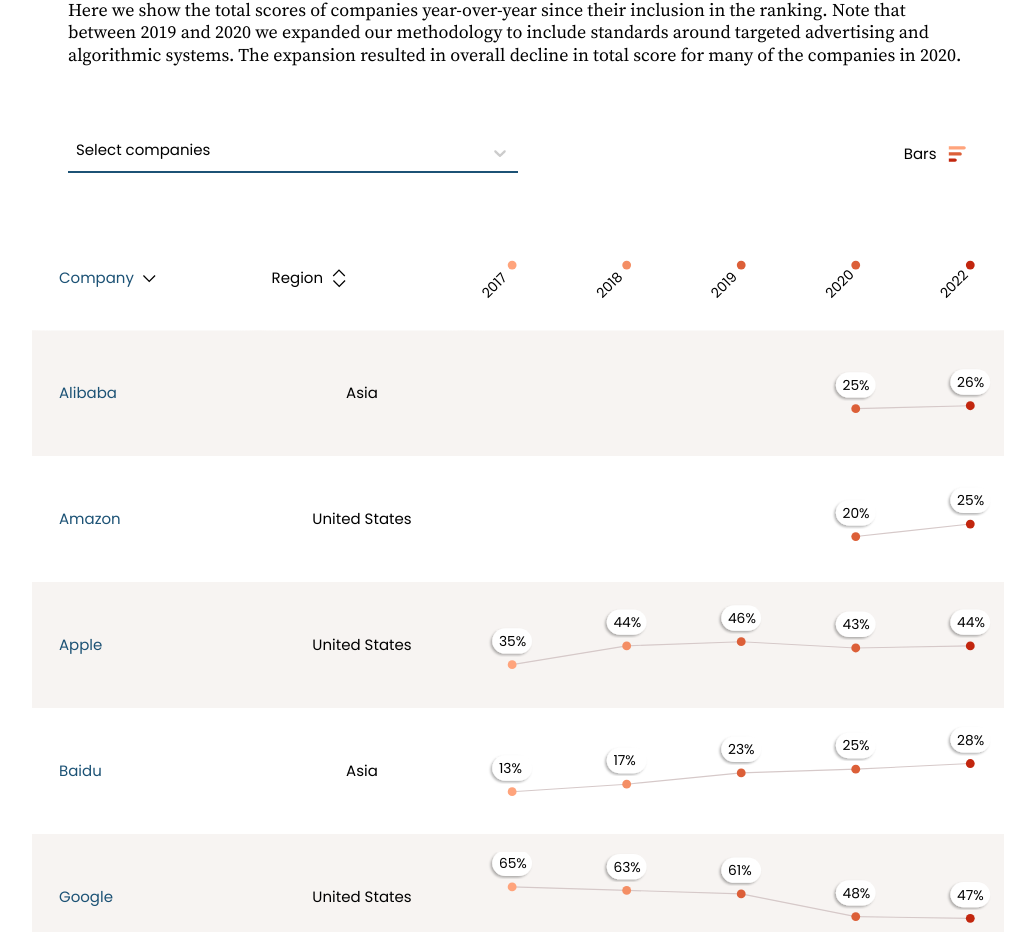
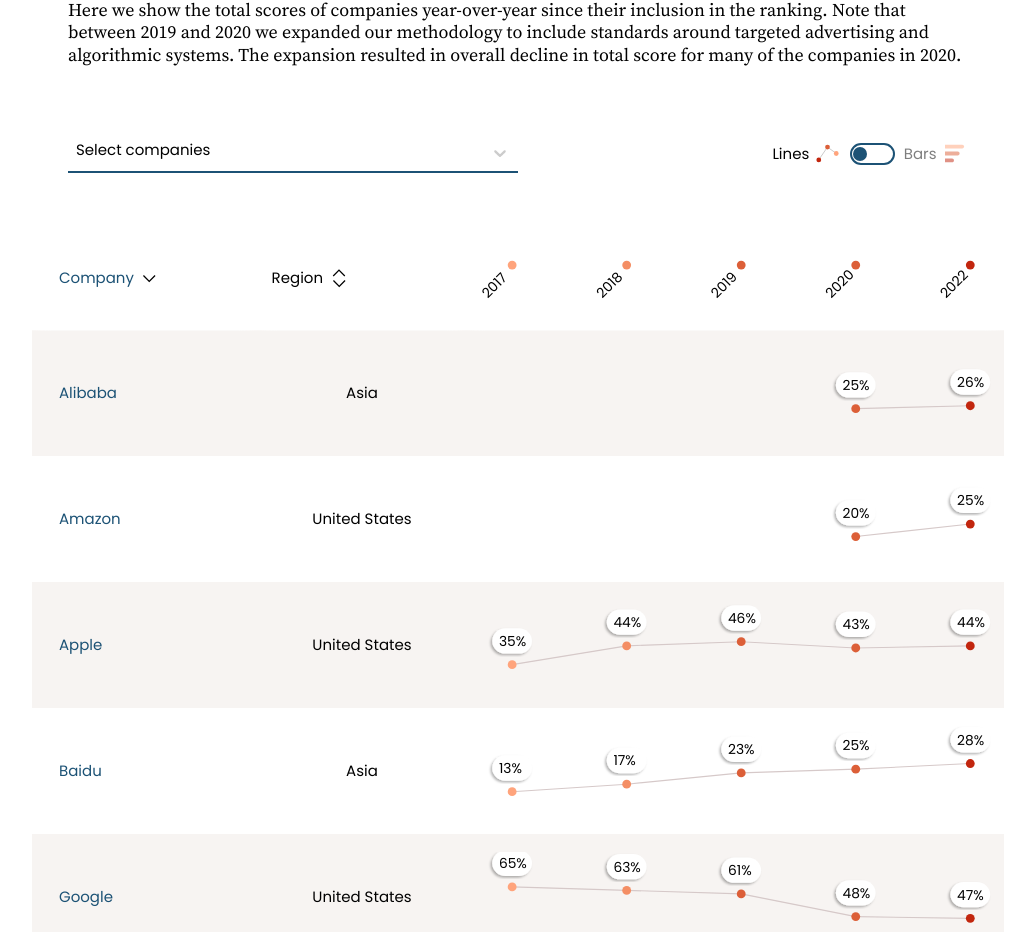
Before and after one commit to rankingdigitalrights/index2022, a Next.js app: page /explore in a window 1280 px wide. Shown: the part 2715-3647 px from the top of the page, without its empty margins (122-1157 px from the left). Built offline with nearby package versions, Linux system fonts and the light colour scheme.

Commit message:
refactor: time chart flip switch

```diff
--- a/src/components/company-year-over-year-table.tsx
+++ b/src/components/company-year-over-year-table.tsx
@@ -69,9 +69,9 @@
               </thead>
 
               {axis ? (
+                <CompanyYearOverYearBar data={data} />
+              ) : (
                 <CompanyYearOverYearSlope data={data} />
-              ) : (
-                <CompanyYearOverYearBar data={data} />
               )}
             </table>
           </div>
--- a/src/components/flip-time-chart.tsx
+++ b/src/components/flip-time-chart.tsx
@@ -1,3 +1,4 @@
+/* eslint jsx-a11y/label-has-associated-control: off */
 import c from "clsx";
 import React from "react";
 
@@ -5,32 +6,65 @@
 import Lines from "../images/icons/yoy-lines.svg";
 
 interface FlipTimeChartProps {
-  label: string;
   onChange: (toggle: boolean) => void;
   toggle: boolean;
   className?: string;
 }
 
-const FlipTimeChart = ({
-  label,
-  toggle,
-  onChange,
-  className,
-}: FlipTimeChartProps) => {
+const FlipTimeChart = ({toggle, onChange, className}: FlipTimeChartProps) => {
+  const leftClassName = {
+    "opacity-50": toggle,
+  };
+
+  const rightClassName = {
+    "opacity-50": !toggle,
+  };
+
   const handleToggle = () => onChange(!toggle);
 
   return (
     <div className={c("flex items-center font-sans", className)}>
-      <label htmlFor="toggle" className="text-sm mr-2">
-        {label}
+      <label
+        htmlFor="flip-time-chart"
+        className={c("text-sm mr-2 flex items-center space-x-1", leftClassName)}
+      >
+        <span>Lines</span> <Lines className="w-6 h-6 hidden md:block" />
       </label>
+
       <button
-        className="relative inline-block w-5 align-middle select-none transition duration-200 ease-in"
+        className="relative inline-block w-10 align-middle select-none transition duration-200 ease-in"
         onClick={handleToggle}
-        aria-label="Flip-Axis"
+        aria-label="Toggle switch"
       >
-        {toggle ? <Bars /> : <Lines />}
+        <label
+          htmlFor="flip-time-chart"
+          className={c(
+            "overflow-hidden h-5 rounded-full border-2 border-prissian cursor-pointer flex items-center",
+            toggle ? "bg-prissian" : undefined,
+          )}
+        >
+          <input
+            type="checkbox"
+            name="flip-time-chart"
+            checked={toggle}
+            className={c(
+              "toggle-checkbox absolute block w-3 h-3 rounded-full appearance-none cursor-pointer",
+              toggle ? "bg-beige" : "bg-prissian",
+            )}
+            onChange={handleToggle}
+            aria-label="Toggle switch check mark"
+          />
+        </label>
       </button>
+      <label
+        htmlFor="flip-time-chart"
+        className={c(
+          "text-sm ml-2 flex items-center space-x-1",
+          rightClassName,
+        )}
+      >
+        <span>Bars</span> <Bars className="w-6 h-6 hidden md:block" />
+      </label>
     </div>
   );
 };
--- a/src/components/time-charts.jsx
+++ b/src/components/time-charts.jsx
@@ -26,7 +26,7 @@
 const TimeCharts = (props) => {
   const {companySelectors, yoyScores} = props;
   const [selectedCompanies, setSelectedCompanies] = useState([]);
-  const [timeChart, setTimeChart] = useState(true);
+  const [timeChart, setTimeChart] = useState(false);
   const [sortStrategy, setSortStrategy] = useState("Alphabetically");
   const years = useMemo(() => ["2017", "2018", "2019", "2020", "2022"], []);
 
@@ -65,17 +65,13 @@
 
       <div className="flex flex-row justify-between items-center w-full my-12">
         <CompanySelector
-          className="flex-none w-9/12 md:w-1/2 self-center"
+          className="w-9/12 md:w-1/2 self-center"
           companies={companySelectors}
           selected={selectedCompanies}
           onSelect={handleSelectCompany}
         />
 
-        <FlipTimeChart
-          label={timeChart ? "Bars" : "Lines"}
-          onChange={handleFlipTimeChart}
-          toggle={timeChart}
-        />
+        <FlipTimeChart onChange={handleFlipTimeChart} toggle={timeChart} />
       </div>
 
       <CompanyYearOverYearTable
```
